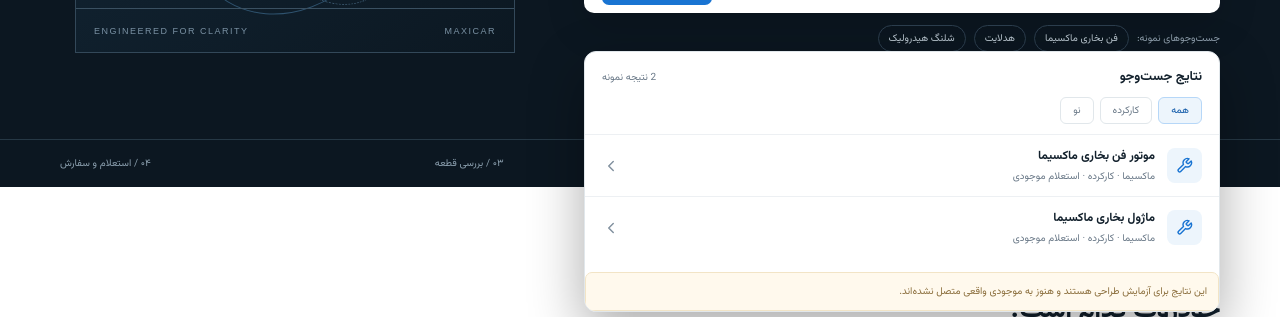
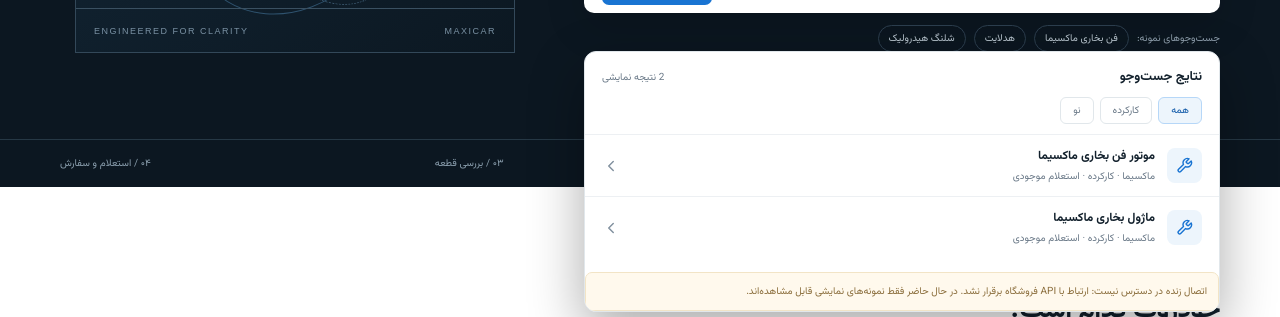
Before and after one commit to parsazia/maxicar-site, a Next.js app: page / in a window 1280 px wide. Both pictures are taken after a click on the button "فن بخاری ماکسیما". Shown: the part 483-800 px from the top of the page. Built offline with nearby package versions, Linux system fonts and the light colour scheme; no server answers.

Commit message:
Connect preview search to read-only Mixin v4 catalog API

```diff
--- a/app/page.js
+++ b/app/page.js
@@ -1,6 +1,6 @@
 "use client";
 
-import { useMemo, useState } from "react";
+import { useEffect, useMemo, useState } from "react";
 import Link from "next/link";
 import { ArrowLeft, ArrowUpLeft, Search, CarFront, Wrench, ShieldCheck, PackageCheck, Headphones, ChevronLeft, SlidersHorizontal, CircleHelp } from "lucide-react";
 import { cars, systems, products, searchCatalog, normalize } from "./data/catalog";
@@ -9,7 +9,45 @@
   const [query, setQuery] = useState("");
   const [condition, setCondition] = useState("همه");
   const [selectedSystem, setSelectedSystem] = useState(null);
-  const results = useMemo(() => searchCatalog(query).filter((p) => condition === "همه" || p.condition === condition), [query, condition]);
+  const [apiProducts, setApiProducts] = useState([]);
+  const [apiState, setApiState] = useState("loading");
+  const [apiError, setApiError] = useState("");
+
+  useEffect(() => {
+    const controller = new AbortController();
+    const timer = setTimeout(async () => {
+      try {
+        setApiState("loading");
+        const params = new URLSearchParams({ page: "1", page_size: "50" });
+        if (query.trim()) params.set("search", query.trim());
+        const response = await fetch("/api/catalog/products?" + params.toString(), { signal: controller.signal, cache: "no-store" });
+        const payload = await response.json();
+        if (!response.ok) throw new Error(payload?.message || "دریافت محصولات ناموفق بود.");
+        setApiProducts(Array.isArray(payload.products) ? payload.products : []);
+        setApiError("");
+        setApiState("ready");
+      } catch (error) {
+        if (error.name === "AbortError") return;
+        setApiProducts([]);
+        setApiError(error.message || "اتصال به فروشگاه برقرار نشد.");
+        setApiState("error");
+      }
+    }, 250);
+    return () => {
+      clearTimeout(timer);
+      controller.abort();
+    };
+  }, [query]);
+
+  const results = useMemo(() => {
+    if (apiState !== "ready") return searchCatalog(query).filter((p) => condition === "همه" || p.condition === condition);
+    const normalizedQuery = normalize(query);
+    return apiProducts.filter((p) => {
+      const conditionMatches = condition === "همه" || !p.condition || p.condition === condition;
+      const textMatches = !normalizedQuery || normalize([p.name, p.carName, p.category, p.partNumber].join(" ")).includes(normalizedQuery);
+      return conditionMatches && textMatches;
+    });
+  }, [apiProducts, apiState, query, condition]);
   const carResults = useMemo(() => { const q = normalize(query); if (!q) return []; return cars.filter((car) => [car.name, car.en, car.slug].some((value) => normalize(value).includes(q) || q.includes(normalize(value)))); }, [query]);
   const showResults = query.trim().length > 0;
 
@@ -35,10 +73,10 @@
           </div>
           <div className="searchHints"><span>جست‌وجوهای نمونه:</span><button onClick={() => setQuery("فن بخاری ماکسیما")}>فن بخاری ماکسیما</button><button onClick={() => setQuery("هدلایت")}>هدلایت</button><button onClick={() => setQuery("شلنگ هیدرولیک")}>شلنگ هیدرولیک</button></div>
           {showResults && <div className="searchResults" id="searchResults">
-            <div className="resultHead"><b>نتایج جست‌وجو</b><span>{results.length + carResults.length} نتیجه نمونه</span></div>
+            <div className="resultHead"><b>نتایج جست‌وجو</b><span>{results.length + carResults.length} نتیجه{apiState === "ready" ? " از فروشگاه" : " نمایشی"}</span></div>
             <div className="conditionTabs" aria-label="فیلتر وضعیت قطعه">{["همه","کارکرده","نو"].map((x) => <button key={x} className={condition === x ? "active" : ""} onClick={() => setCondition(x)}>{x}</button>)}</div>
-            {carResults.map((car) => <Link className="searchResult" href={"/cars/" + car.slug} key={"car-" + car.slug}><span className="miniPart"><CarFront size={17}/></span><span className="resultText"><b>{car.name}</b><small>{car.en} · مشاهده گروه‌های قطعات</small></span><ChevronLeft size={18}/></Link>)}{results.map((p) => <Link className="searchResult" href={"/parts/" + p.slug} key={p.slug}><span className="miniPart"><Wrench size={17}/></span><span className="resultText"><b>{p.name}</b><small>{p.carName} · {p.condition} · {p.status}</small></span><ChevronLeft size={18}/></Link>)}{!results.length && !carResults.length && <div className="noResults"><CircleHelp size={19}/><span>در نمونه فعلی نتیجه‌ای پیدا نشد. نام رایج‌تر قطعه یا نام خودرو را امتحان کن.</span></div>}
-            <p className="demoNotice">این نتایج برای آزمایش طراحی هستند و هنوز به موجودی واقعی متصل نشده‌اند.</p>
+            {carResults.map((car) => <Link className="searchResult" href={"/cars/" + car.slug} key={"car-" + car.slug}><span className="miniPart"><CarFront size={17}/></span><span className="resultText"><b>{car.name}</b><small>{car.en} · مشاهده گروه‌های قطعات</small></span><ChevronLeft size={18}/></Link>)}{results.map((p) => <Link className="searchResult" href={p.source === "mixin-api-v4" ? "#contact" : "/parts/" + p.slug} key={(p.source || "demo") + "-" + p.slug}><span className="miniPart"><Wrench size={17}/></span><span className="resultText"><b>{p.name}</b><small>{p.carName} · {p.condition || "وضعیت اعلام نشده"} · {p.status}{p.price !== undefined && p.price !== null ? " · " + Number(p.price).toLocaleString("fa-IR") + " تومان" : ""}</small></span><ChevronLeft size={18}/></Link>)}{!results.length && !carResults.length && <div className="noResults"><CircleHelp size={19}/><span>در نمونه فعلی نتیجه‌ای پیدا نشد. نام رایج‌تر قطعه یا نام خودرو را امتحان کن.</span></div>}
+            {apiState === "ready" ? <p className="demoNotice">جست‌وجوی محصولات از API واقعی فروشگاه انجام می‌شود. برای محصول انتخاب‌شده، قیمت و موجودی نهایی را پیش از سفارش استعلام کن.</p> : apiState === "error" ? <p className="demoNotice">اتصال زنده در دسترس نیست: {apiError} در حال حاضر فقط نمونه‌های نمایشی قابل مشاهده‌اند.</p> : <p className="demoNotice">در حال دریافت نتایج از فروشگاه واقعی…</p>}
           </div>}
           <div className="heroProof"><span><ShieldCheck size={16}/> تطبیق مشخصات پیش از سفارش</span><span><PackageCheck size={16}/> وضعیت قطعه شفاف</span></div>
         </div>
```
